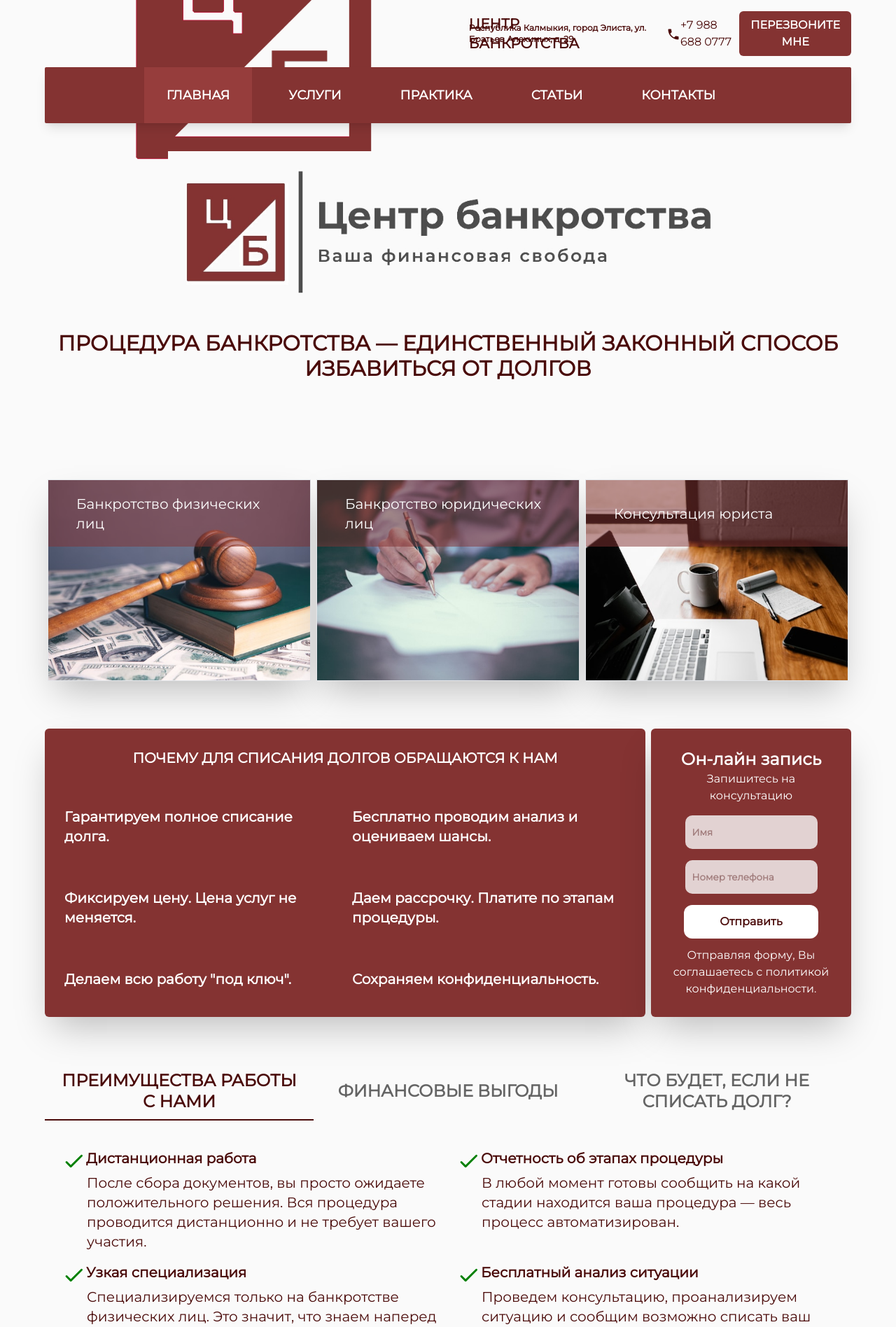
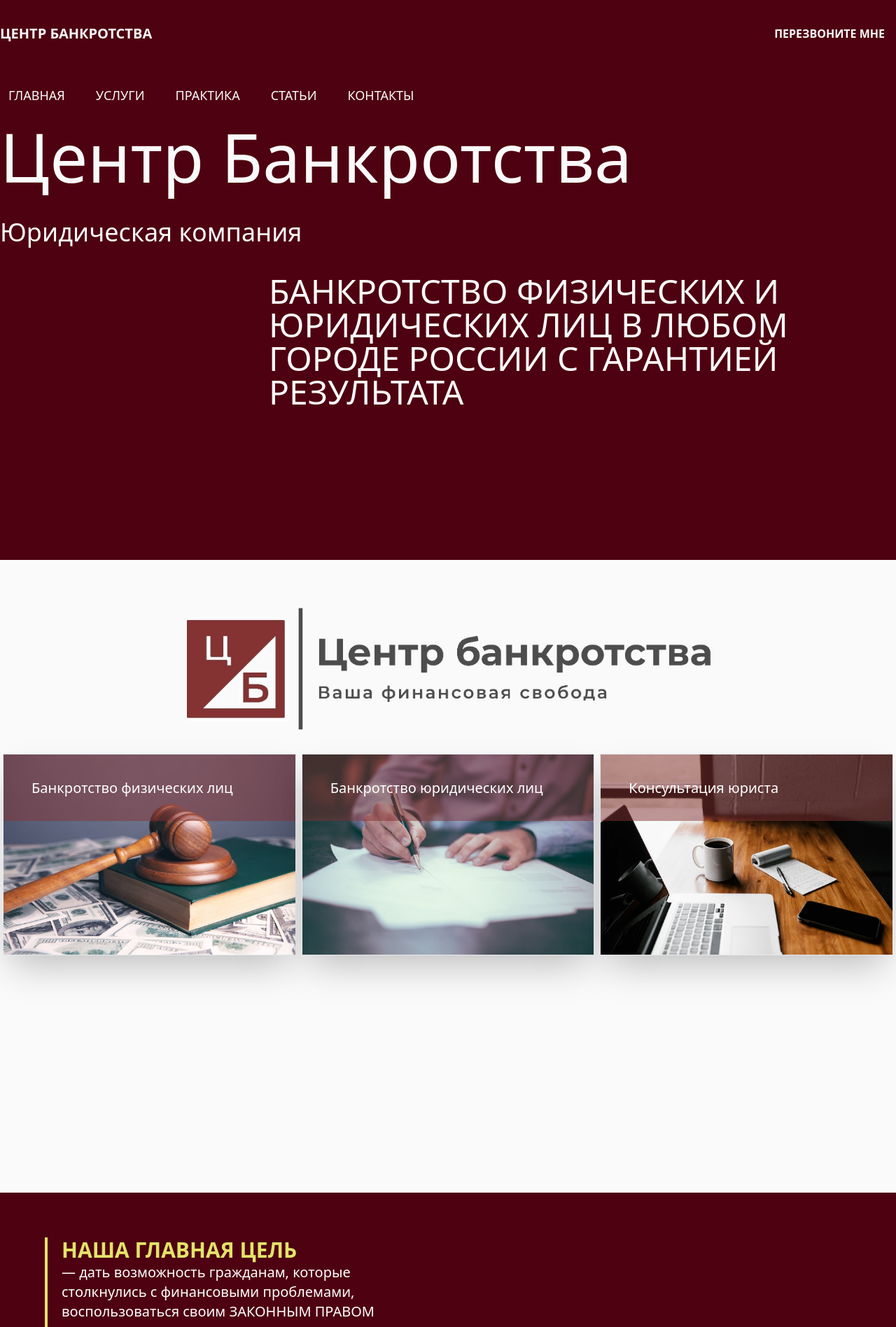
Before and after one commit to nikolayzz/bankrotcntr, a Next.js app: page / in a window 1280 px wide. Shown: the top 1896 px of the page at 70% size. Built offline with nearby package versions, Linux system fonts and the light colour scheme.

Commit message:
new interface

```diff
--- a/components/Header/CallButton.js
+++ b/components/Header/CallButton.js
@@ -22,7 +22,7 @@ const CallButton = () => {
     <div>
       <button
         onClick={handleClickOpen}
-        className="bg-[#843332] text-white uppercase font-bold py-2 px-4 rounded-md"
+        className="bg-[#4E0110] text-[#fafafa] uppercase font-bold py-2 px-4 rounded-md"
       >
         Перезвоните мне
       </button>
--- a/components/Header/Header.js
+++ b/components/Header/Header.js
@@ -8,28 +8,35 @@ import NavMobile from './NavMobile';
 
 const Header = () => {
   return (
-    <header className="w-full relative">
+    <header className="bg-[#4e0110] m-auto h-screen relative">
       {/* header desktop */}
-      <div className="hidden sm:block">
-        <div className="h-24 flex justify-between items-center text-[#4A0A09]">
-          <LogoHeader isText={true} />
-          <div className="hidden lg:block">
-            <Info />
+      <div className="hidden sm:block max-w-7xl m-auto">
+        <div className="h-24 flex justify-between items-center text-[#fafafa]">
+          <div>
+            <h5 className="uppercase text-xl font-bold">Центр Банкротства</h5>
           </div>
-          <div className="hidden md:block">
-            <Phone />
-          </div>
+
           <div className="hidden md:block">
             <CallButton />
           </div>
-          <div className="block sticky md:hidden">
+          <div className="block sticky sm:hidden">
             <BurgerMenu />
           </div>
         </div>
         <div className="hidden sm:inline-block sm:w-full">
           <NavPanel />
         </div>
+        <h1 className="text-8xl">Центр Банкротства</h1>
+        <h3 className="text-4xl my-10">Юридическая компания</h3>
+
+        <div className="ml-96">
+          <h2 className="text-5xl">
+            БАНКРОТСТВО ФИЗИЧЕСКИХ И ЮРИДИЧЕСКИХ ЛИЦ В ЛЮБОМ ГОРОДЕ РОССИИ С
+            ГАРАНТИЕЙ РЕЗУЛЬТАТА
+          </h2>
+        </div>
       </div>
+
       {/* header mobile for home page */}
       <NavMobile />
     </header>
--- a/components/Header/NavPanel.js
+++ b/components/Header/NavPanel.js
@@ -1,19 +1,4 @@
-'use client';
-
 import Link from 'next/link';
-import { useRouter } from 'next/router';
-import styles from '../../styles/NavPanel.module.css';
-import {
-  AppBar,
-  Box,
-  Button,
-  Container,
-  IconButton,
-  Menu,
-  MenuItem,
-  Toolbar,
-  Typography,
-} from '@mui/material';
 
 export const pages = [
   {
@@ -44,20 +29,17 @@ export const pages = [
 ];
 
 const NavPanel = () => {
-  const router = useRouter();
-  const currentRoute = router.pathname;
+  // old color #843332
 
   // old navbar without mui
   return (
-    <div className="bg-[#843332] h-16 lg:h-20 shadow-lg rounded-sm">
-      <div className="flex justify-center m-auto h-16 lg:h-20">
+    <div className="bg-[#4E0110] h-16 lg:h-20 rounded-sm">
+      <div className="flex m-auto h-16 lg:h-20">
         {pages.map((el) => (
           <Link
             key={el.id}
             href={el.path}
-            className={`${
-              currentRoute === el.path ? styles.active : styles.nonActive
-            } flex items-center justify-around mr-1 md:mr-2 lg:mr-5 px-1 md:px-2 lg:px-8 font-bold text-white text-lg uppercase`}
+            className={`flex items-center justify-around mr-1 md:mr-2 lg:mr-5 px-1 md:px-2 lg:px-3 text-[#fafafa] text-lg uppercase`}
           >
             {el.title}
           </Link>
--- a/components/Main/HomeTabs.js
+++ b/components/Main/HomeTabs.js
@@ -81,6 +81,7 @@ const tabStyles = {
   },
   fontWeight: 'bold',
   fontFamily: "'Montserrat', sans-serif",
+  color: '#fafafa',
 };
 
 const HomeTabs = () => {
@@ -104,7 +105,7 @@ const HomeTabs = () => {
           </TabList>
         </Box>
 
-        <TabPanel value="1" color="primary">
+        <TabPanel value="1">
           <Box sx={{ mt: 2 }}>
             <Grid
               container
--- a/components/Main/HomeText.js
+++ b/components/Main/HomeText.js
@@ -1,5 +1,3 @@
-import { Box, Grid } from '@mui/material';
-
 const text = [
   {
     id: 1,
@@ -29,15 +27,15 @@ const text = [
 
 const HomeText = () => {
   return (
-    <div className="bg-[#843332] text-white p-7 rounded-md shadow-2xl">
-      <div className="text-base lg:text-xl font-bold text-center uppercase text-white">
+    <div>
+      <div className="w-full text-[#E3E36A] text-base lg:text-xl font-bold text-center uppercase">
         почему для списания долгов обращаются к нам
       </div>
-      <div className="grid md:grid-cols-[1fr,_1fr] gap-5 sm:h-full pt-14">
+      <div>
         {text.map((el) => (
           <div
             key={el.id}
-            className="sm:text-lg sm:font-semibold lg:text-xl text-center md:text-left"
+            className="sm:text-lg lg:text-xl text-center md:text-left"
           >
             {el.text}
           </div>
--- a/components/Main/MainHome.js
+++ b/components/Main/MainHome.js
@@ -22,38 +22,82 @@ const MainHome = () => {
   }, [inView]);
 
   return (
-    <div>
-      <div className="hidden m-auto md:flex items-center">
-        <Banner />
+    <>
+      {/* баннер и услуги */}
+      <div className="min-h-screen m-auto">
+        <div className="max-w-7xl m-auto">
+          <div className="h-screen m-auto bg-[#fafafa]">
+            <Banner />
+            <div>
+              <ServicesList />
+            </div>
+          </div>
+        </div>
       </div>
+      {/* миссия и текст */}
+      <div className="bg-[#4e0110] m-auto h-screen">
+        <div className="text-[#E3E36A] w-1/2 p-16 mt-16 mb-10">
+          <div className="border-l-4 border-[#E3E36A] pl-5">
+            <h2 className="uppercase text-lg md:text-xl lg:text-3xl font-semibold">
+              Наша главная цель
+            </h2>
+            <span className="text-lg md:text-xl text-white">
+              — дать возможность гражданам, которые столкнулись с финансовыми
+              проблемами, воспользоваться своим ЗАКОННЫМ ПРАВОМ списания долгов.
+            </span>
+          </div>
+        </div>
+        <div className="max-w-7xl m-auto">
+          <HomeText />
+        </div>
+      </div>
+    </>
 
-      <TextCarousel />
-      <div className="sm:my-16">
-        <ServicesList title={'Услуги'} />
-      </div>
-      <div
-        ref={ref}
-        className={`${
-          textShown
-            ? 'opacity-100 transition-all translate-x-0 ease-in-out duration-1000'
-            : 'opacity-0 translate-y-32'
-        }  my-16 grid md:grid-cols-[3fr,_1fr] gap-2`}
-      >
-        <HomeText />
-        <CallForm
-          style={`bg-[#843332] max-w-xs m-auto text-white rounded-md p-7 text-center shadow-2xl`}
-          button={
-            <CallFormButton
-              styles={`bg-white text-[#4A0A09] h-12 w-48 rounded-xl mt-4 mb-3 font-semibold hover:bg-[#E2D2D2]`}
-            />
-          }
-        />
-      </div>
+    // <div>
+    //   <div className="hidden m-auto md:flex items-center">
+    //     <Banner />
+    //   </div>
+    //   <div className="mt-2 mb-14">
+    //     <TextCarousel />
+    //   </div>
+    //   <div className="">
+    //     <ServicesList title={'Услуги'} />
+    //   </div>
+    //   <div className="bg-[#4E0110] text-[#E3E36A] rounded-md p-16 mt-16 mb-10">
+    //     <div className="border-l-4 border-[#E3E36A] pl-5">
+    //       <h2 className="uppercase text-lg md:text-xl lg:text-3xl font-semibold">
+    //         Наша главная цель
+    //       </h2>
+    //       <span className="text-lg md:text-xl text-white">
+    //         — дать возможность гражданам, которые столкнулись с финансовыми
+    //         проблемами, воспользоваться своим ЗАКОННЫМ ПРАВОМ списания долгов.
+    //       </span>
+    //     </div>
+    //   </div>
 
-      <div>
-        <HomeTabs />
-      </div>
-    </div>
+    //   <div
+    //     ref={ref}
+    //     className={`${
+    //       textShown
+    //         ? 'opacity-100 transition-all translate-x-0 ease-in-out duration-1000'
+    //         : 'opacity-0 translate-y-32'
+    //     }  my-16 grid md:grid-cols-[3fr,_1fr] gap-2`}
+    //   >
+    //     <HomeText />
+    //     <CallForm
+    //       style={`bg-[#843332] max-w-xs m-auto text-white rounded-md p-7 text-center shadow-2xl`}
+    //       button={
+    //         <CallFormButton
+    //           styles={`bg-white text-[#4A0A09] h-12 w-48 rounded-xl mt-4 mb-3 font-semibold hover:bg-[#E2D2D2]`}
+    //         />
+    //       }
+    //     />
+    //   </div>
+
+    //   <div>
+    //     <HomeTabs />
+    //   </div>
+    // </div>
   );
 };
 
--- a/components/Main/TextCarousel.js
+++ b/components/Main/TextCarousel.js
@@ -1,8 +1,4 @@
 import { useCallback, useEffect, useRef, useState } from 'react';
-
-import ChevronLeftRoundedIcon from '@mui/icons-material/ChevronLeftRounded';
-import ChevronRightRoundedIcon from '@mui/icons-material/ChevronRightRounded';
-import FiberManualRecordIcon from '@mui/icons-material/FiberManualRecord';
 
 const textSlides = [
   {
@@ -15,12 +11,6 @@ const textSlides = [
     title: `Процедура банкротства — единственный законный способ избавиться от долгов`,
   },
 ];
-
-//    {
-//   id: 3,
-//   title:
-//     'Наша главная цель — дать возможность гражданам России, которые столкнулись с финансовыми проблемами и не в состоянии выполнять свои обязательства, воспользоваться своим ЗАКОННЫМ ПРАВОМ списания долгов',
-// },
 
 const TextCarousel = () => {
   const [currentSlide, setCurrentSlide] = useState(0);
@@ -44,11 +34,8 @@ const TextCarousel = () => {
   }, [nextSlide]);
 
   return (
-    <div
-      // style={{ backgroundImage: 'url("images/text-carousel.jpg")' }}
-      className="flex items-center"
-    >
-      <h2 className="h-32 pt-6 uppercase text-lg md:text-xl lg:text-3xl text-center mb-10 font-semibold">
+    <div className="flex items-center rounded-sm p-10 bg-[#4E0110] text-[#fafafa]">
+      <h2 className="h-24 pt-6 uppercase text-lg md:text-xl lg:text-3xl text-center mb-10 font-semibold">
         {textSlides[currentSlide].title}
       </h2>
     </div>
--- a/components/Services/ServicesList.js
+++ b/components/Services/ServicesList.js
@@ -42,7 +42,6 @@ const ServicesList = ({ title }) => {
   useEffect(() => {
     if (inView) {
       setShown(true);
-      console.log('Работает!');
     }
   }, [inView]);
 
--- a/pages/_app.js
+++ b/pages/_app.js
@@ -1,5 +1,5 @@
 import '@/styles/globals.css';
-import { Montserrat } from 'next/font/google';
+import { Montserrat, Roboto_Condensed } from 'next/font/google';
 import { Container, ThemeProvider, createTheme } from '@mui/material';
 import Header from '@/components/Header/Header';
 import Footer from '@/components/Footer/Footer';
@@ -11,7 +11,10 @@ const montserrat = Montserrat({
 
 const theme = createTheme({
   typography: {
-    fontFamily: "'Montserrat', sans-serif",
+    fontFamily: [
+      "'Montserrat', sans-serif",
+      "'Roboto Condensed', sans-serif",
+    ].join(','),
   },
   palette: {
     primary: {
@@ -25,16 +28,16 @@ const theme = createTheme({
 
 export default function App({ Component, pageProps }) {
   return (
-    <ThemeProvider theme={theme}>
-      <Container className={montserrat.className}>
-        <div className="text-[#4A0A09]">
+    // <ThemeProvider theme={theme}>
+    //   <Container className={montserrat.className}>
+    <div className="text-[#fafafa]">
       <Header />
       <div className="mt-10">
         <Component {...pageProps} />
       </div>
       <Footer />
     </div>
-      </Container>
-    </ThemeProvider>
+    //   </Container>
+    // </ThemeProvider>
   );
 }
--- a/styles/NavPanel.module.css
+++ b/styles/NavPanel.module.css
@@ -1,7 +1,8 @@
+/* old active color #963d3c */
 .active {
-  background-color: #963d3c;
+  background-color: #843332;
 }
 
 .nonActive {
-  background-color: #843332;
+  background-color: #4e0110;
 }
--- a/styles/globals.css
+++ b/styles/globals.css
@@ -1,11 +1,14 @@
+@import url('https://fonts.googleapis.com/css2?family=Montserrat:ital,wght@0,100;0,200;0,300;0,400;0,500;0,600;0,700;0,800;0,900;1,100;1,200;1,300;1,400;1,500;1,600;1,700;1,900&display=swap');
+
 @tailwind base;
 @tailwind components;
 @tailwind utilities;
-
-@import url('https://fonts.googleapis.com/css2?family=Montserrat&display=swap');
 
 body {
   opacity: 0;
   transition: opacity 1s;
   background-color: #fafafa;
+  /* background-color: #4e0110; */
+  width: 100%;
+  min-width: 980px;
 }
--- a/tailwind.config.js
+++ b/tailwind.config.js
@@ -7,12 +7,15 @@ module.exports = {
   ],
   theme: {
     extend: {
-      backgroundImage: {
-        'gradient-radial': 'radial-gradient(var(--tw-gradient-stops))',
-        'gradient-conic':
-          'conic-gradient(from 180deg at 50% 50%, var(--tw-gradient-stops))',
+      // backgroundImage: {
+      //   'gradient-radial': 'radial-gradient(var(--tw-gradient-stops))',
+      //   'gradient-conic':
+      //     'conic-gradient(from 180deg at 50% 50%, var(--tw-gradient-stops))',
+      // },
+      fontFamily: {
+        body: ['Montserrat'],
       },
     },
   },
   plugins: [],
-}
+};
```
Lines whose indentation alone changed are shown as unchanged.
